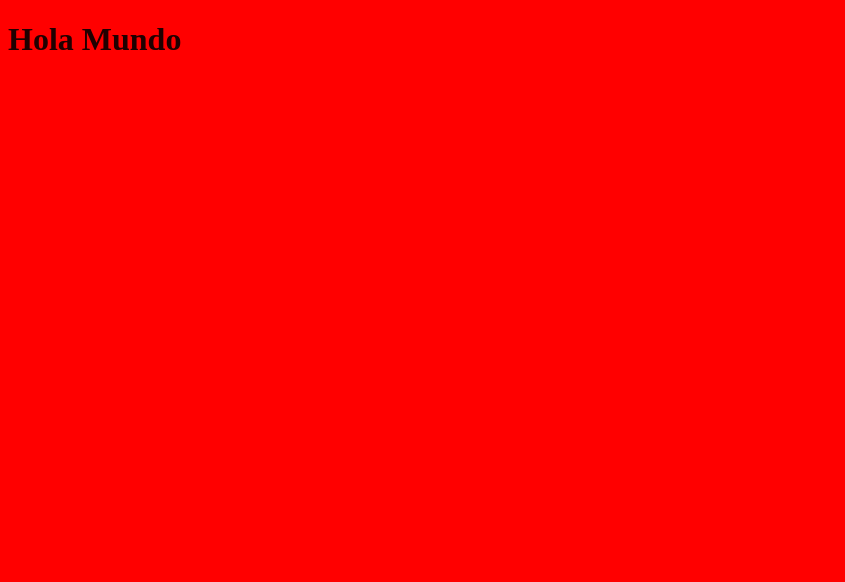
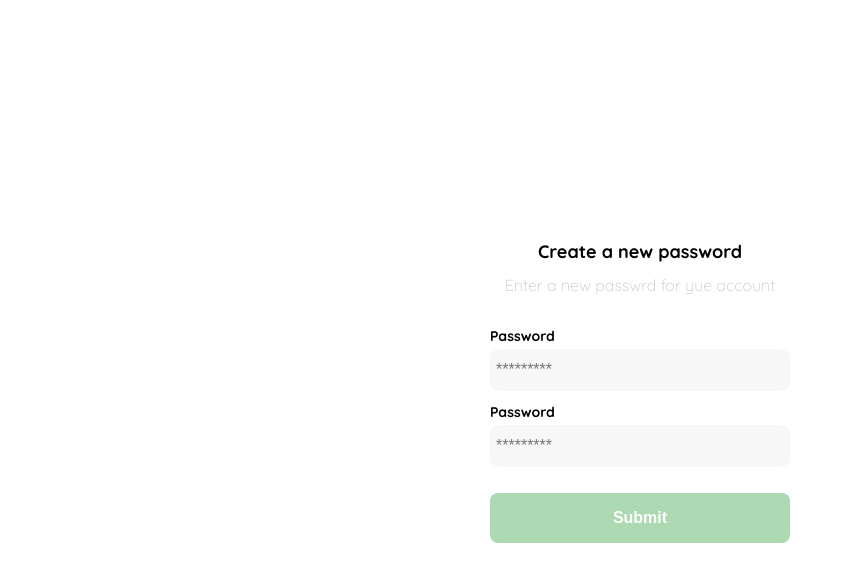
Before and after one commit to albinagorta/react-shop, a React app: page / in a window 1280 px wide. Shown: the top 582 px of the page, without its empty margins (0-845 px from the left). Built offline with nearby package versions, Linux system fonts and the light colour scheme.

Commit message:
Diseño de Login.jsx,Logn.scss,Layout.jsx,_vars.scss

```diff
--- a/public/index.html
+++ b/public/index.html
@@ -4,6 +4,9 @@
     <meta charset="UTF-8">
     <meta http-equiv="X-UA-Compatible" content="IE=edge">
     <meta name="viewport" content="width=device-width, initial-scale=1.0">
+    <link rel="preconnect" href="https://fonts.googleapis.com">
+    <link rel="preconnect" href="https://fonts.gstatic.com" crossorigin>
+    <link href="https://fonts.googleapis.com/css2?family=Quicksand:wght@300;500;700&display=swap" rel="stylesheet">
     <title>React Shop</title>
 </head>
 <body>
--- a/src/components/App.jsx
+++ b/src/components/App.jsx
@@ -1,9 +1,13 @@
 import React from "react";
-import '../styles/global.scss';
+import Layout from "../containers/Layout";
+import Login from "../containers/Login";
+import '../styles/global.css';
 
 const App = () => {
     return (
-        <h1>Hola Mundo</h1>
+       <Layout>
+           <Login />
+       </Layout>
     );
 }
 
--- /dev/null
+++ b/src/containers/Layout.jsx
@@ -0,0 +1,10 @@
+import React from 'react';
+const Layout = ({children}) => {
+    return (
+        <div className="Layout">
+            {children}
+        </div>
+    );
+}
+
+export default Layout;
--- /dev/null
+++ b/src/containers/Login.jsx
@@ -0,0 +1,25 @@
+//lmr importa react
+import React from 'react';
+import '../styles/Login.scss';
+
+//lsr crear modelo incial de react
+const Login = () => {
+    return (
+        <div className="login">
+        <div className="form-container">
+            <img src="./logos/logo_yard_sale.svg" alt="logo" className="logo" />
+            <h1 className="title">Create a new password</h1>
+            <p className="subtitle">Enter a new passwrd for yue account</p>
+            <form action="/" className="form">
+            <label for="password" className="label">Password</label>
+            <input type="password" id="password" placeholder="*********" className="input input-password" />
+            <label for="new-password" className="label">Password</label>
+            <input type="password" id="new-password" placeholder="*********" className="input input-password" />
+            <input type="submit" defaultvalue="Confirm" className="primary-button login-button" />
+            </form>
+        </div>
+        </div>
+    );
+}
+
+export default Login;
--- /dev/null
+++ b/src/styles/Login.scss
@@ -0,0 +1,79 @@
+@import 'vars';
+.login {
+    width: 100%;
+    height: 100vh;
+    display: grid;
+    place-items: center;
+}
+
+.form-container {
+    display: grid;
+    grid-template-rows: auto 1fr auto;
+    width: 300px;
+}
+
+.logo {
+    width: 150px;
+    margin-bottom: 48px;
+    justify-self: center;
+    display: none;
+}
+
+.title {
+    font-size: var(--lg);
+    margin-bottom: 12px;
+    text-align: center;
+}
+
+.subtitle {
+    color: var(--very-light-pink);
+    font-size: var(--md);
+    font-weight: 300;
+    margin-top: 0;
+    margin-bottom: 32px;
+    text-align: center;
+}
+
+.form {
+    display: flex;
+    flex-direction: column;
+}
+
+.label {
+    font-size: var(--sm);
+    font-weight: bold;
+    margin-bottom: 4px;
+}
+
+.input {
+    background-color: var(--text-input-field);
+    border: none;
+    border-radius: 8px;
+    height: 30px;
+    font-size: var(--md);
+    padding: 6px;
+    margin-bottom: 12px;
+}
+
+.primary-button {
+    background-color: var(--hospital-green);
+    border-radius: 8px;
+    border: none;
+    color: var(--white);
+    width: 100%;
+    cursor: pointer;
+    font-size: var(--md);
+    font-weight: bold;
+    height: 50px;
+}
+
+.login-button {
+    margin-top: 14px;
+    margin-bottom: 30px;
+}
+
+@media (max-width: 640px) {
+    .logo {
+        display: block;
+    }
+}
--- /dev/null
+++ b/src/styles/_vars.scss
@@ -0,0 +1,10 @@
+:root {
+    --white: #FFFFFF;
+    --black: #000000;
+    --very-light-pink: #C7C7C7;
+    --text-input-field: #F7F7F7;
+    --hospital-green: #ACD9B2;
+    --sm: 14px;
+    --md: 16px;
+    --lg: 18px;
+}
--- /dev/null
+++ b/src/styles/global.css
@@ -0,0 +1,4 @@
+body {
+    margin: 0;
+    font-family: 'Quicksand', sans-serif;
+}
--- a/src/styles/global.scss
+++ /dev/null
@@ -1,7 +0,0 @@
-$base-color:#ff0000;
-$color:rgba(black,0.88);
-
-body{
-    background-color:$base-color;
-    color: $color;
-}
--- a/webpack.config.js
+++ b/webpack.config.js
@@ -30,7 +30,8 @@ module.exports = {
                 ]
             },
             {
-                test: /\.s[ac]ss$/i,
+                //test: /\.s[ac]ss$/i,
+                test: /\.(css|scss)$/i,
                 use:[
                     "style-loader",
                     "css-loader",
```
